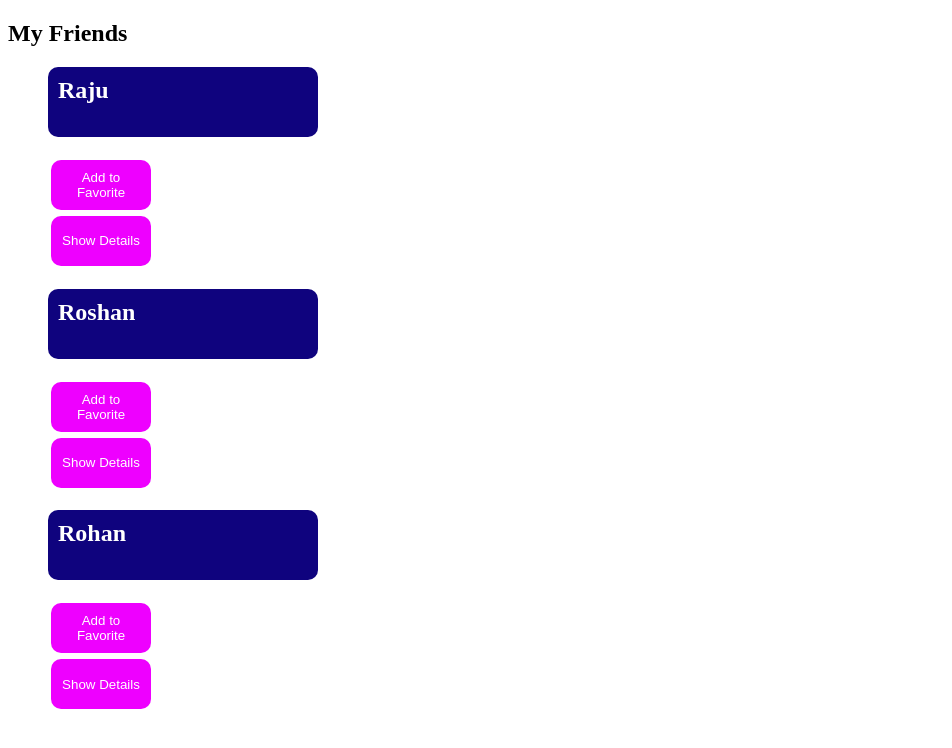
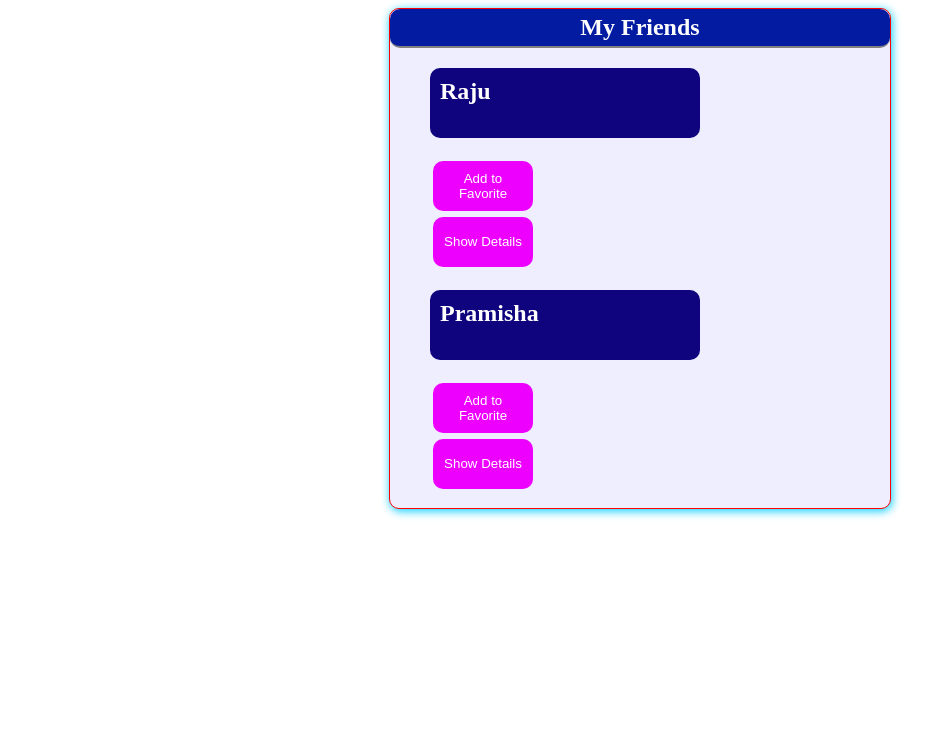
Before and after one commit to Rajuxz/Vue.js, a Vue app in the folder Vue-CLI/web-design-vue/: page / in a window 1280 px wide. Shown: the top 748 px of the page, without its empty margins (0-952 px from the left). Built offline with nearby package versions, Linux system fonts and the light colour scheme.

Commit message:
Creating new components

```diff
--- a/Vue-CLI/web-design-vue/src/App.vue
+++ b/Vue-CLI/web-design-vue/src/App.vue
@@ -1,28 +1,25 @@
 <template>
-    <section>
+    <div class="component">
         <h2>My Friends</h2>
         <ul>
             <friend-contact
-                name="Raju"
-                email-address="Rajankhana@gmail.com"
-                phone-number="1234  5678 9020"
-                v-bind:is-favourite="true"
+                v-for="friend in friends"
+                :key="friend.id"
+                :id="friend.id"
+                :name="friend.name"
+                :email-address="friend.email"
+                :phone-number="friend.phone"
+                :isFavorite="friend.isFavorite"
+                @toggle-fav="toggleFavoriteStatus"
             ></friend-contact>
-            <friend-contact
-                name="Roshan"
-                email-address="roshan@gmail.com"
-                phone-number="1234  5678 9020"
-            ></friend-contact>
-            <friend-contact
-                name="Rohan"
-                email-address="Rohan@gmail.com"
-                phone-number="1234  5678 9020"
-            ></friend-contact>
+
         </ul>
 
-    </section>
+    </div>
 </template>
 <script>
+
+
  export default{
     data(){
         return{
@@ -31,16 +28,55 @@
                     id:"raju",
                     name:"Raju",
                     email:"email@raju.com",
-                    phone:"1234 5678 90"
+                    phone:"1234 5678 90",
+                    isFavorite:true
                 },
                 {
                     id:"pramisha",
                     name:"Pramisha",
                     email:"email@pramisha.com",
-                    phone:"1234 5678 90"
+                    phone:"1234 5678 90",
+                    isFavorite:true
                 }
             ]
+        };
+    },
+
+    methods:{
+        toggleFavoriteStatus(friendId){
+
+            const myFriend =  this.friends.find(friend=>friend.id === friendId);
+            myFriend.isFavorite = !myFriend.isFavorite;
         }
     }
  }
 </script>
+<style>
+    .component{
+        width:500px;
+        height:fit-content;
+        border:1px solid red;
+        border-radius: 10px;
+        margin:auto;
+        background: #eef;
+        box-shadow: 1px 2px 10px rgb(0, 204, 255);
+    }
+   .component>h2{
+        padding:5px;
+        color: white;
+        background: #031ba1;
+        margin-top:0;
+        border-radius:10px;
+        text-align: center;
+        border-bottom: 2px solid grey;
+    }
+  @media only screen and (max-width: 600px) {
+
+    .component{
+
+        width:100vw;
+
+    }
+  }
+
+</style>
```
